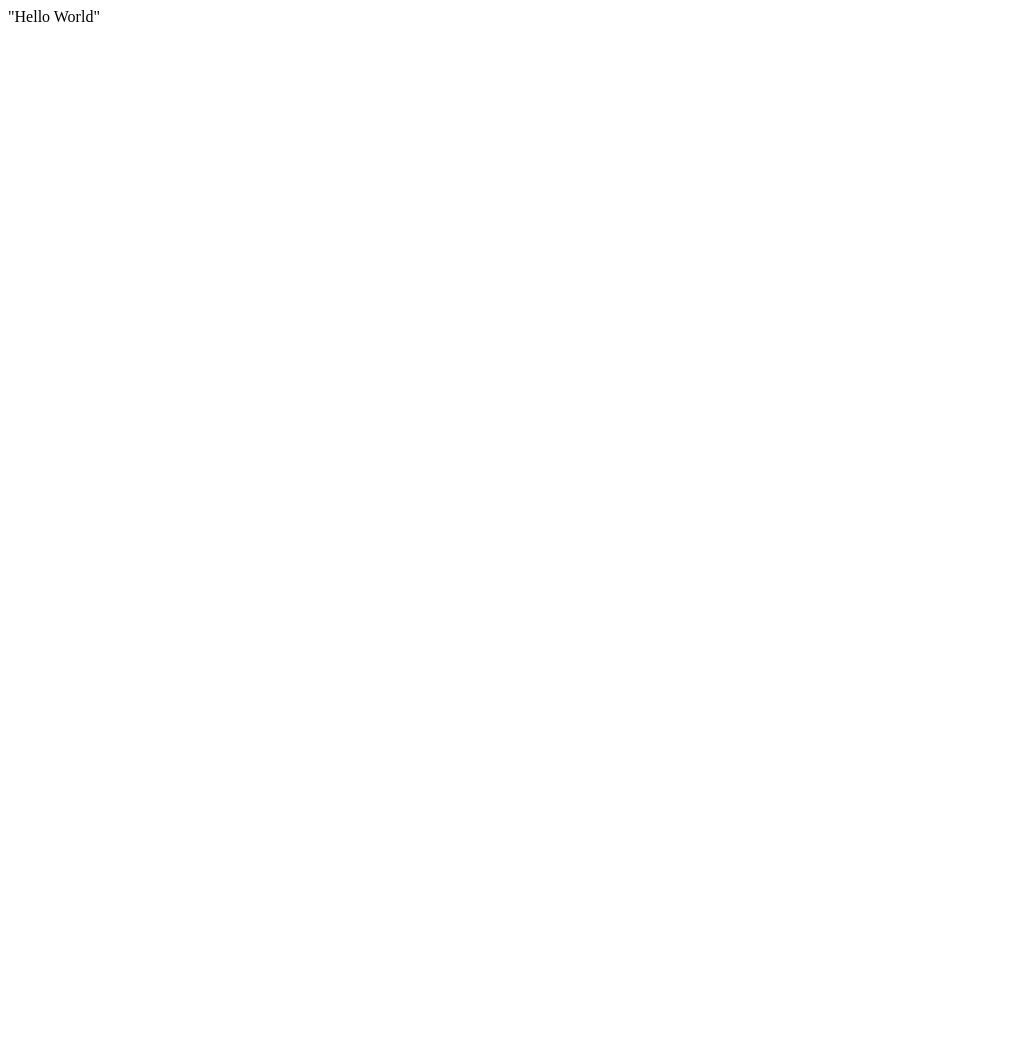
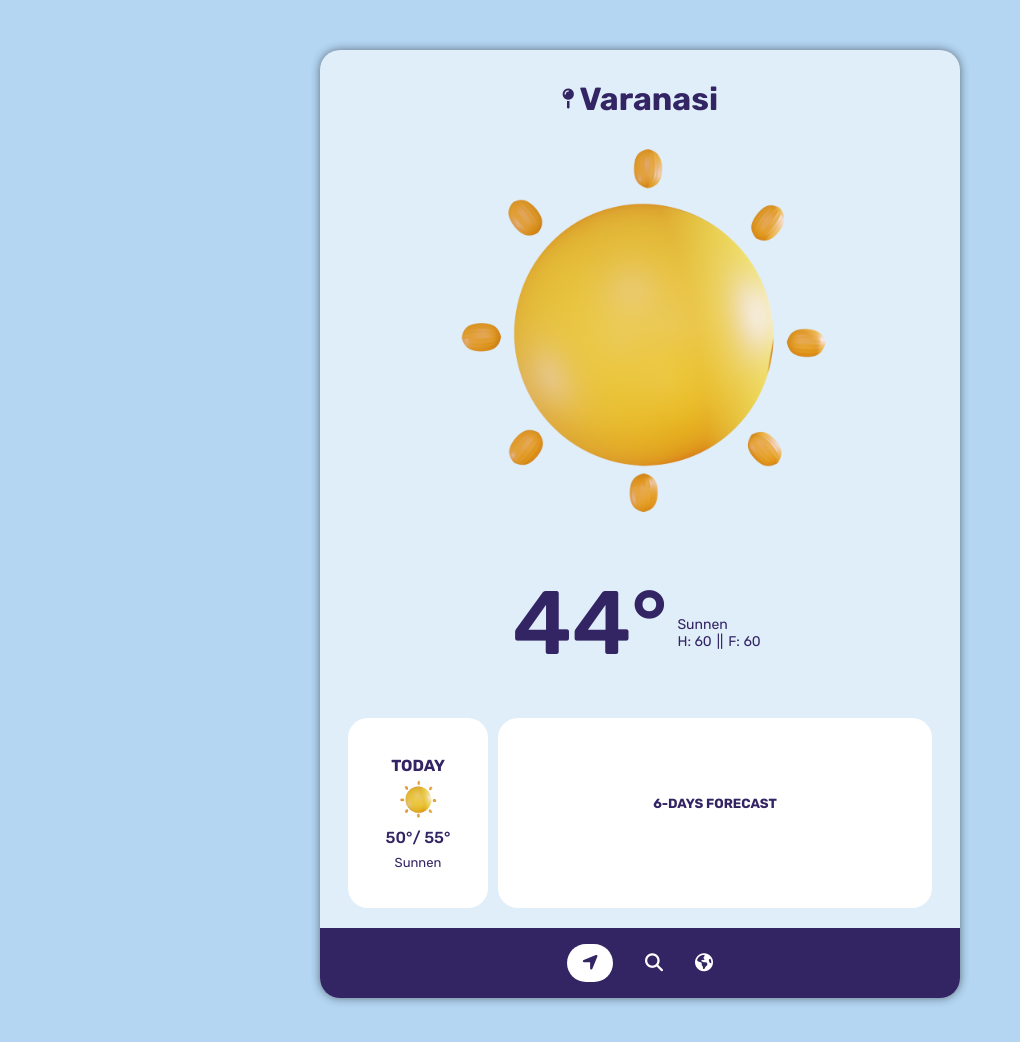
Before and after one commit to tusharb-25/tusharb-25.github.io, a plain HTML site: page index.html in a window 1280 px wide. Shown: the whole page, without its empty margins (0-1020 px from the left). Before the commit the page ends 800 px from the top, so only its background shows below. Drawn offline with Linux system fonts and the light colour scheme.

Commit message:
Update index.html

```diff
--- a/index.html
+++ b/index.html
@@ -1 +1,89 @@
-"Hello World"
+<!DOCTYPE html>
+<html lang="en">
+
+<head>
+    <meta charset="UTF-8" />
+    <meta name="viewport" content="width=device-width, initial-scale=1.0" />
+    <link rel="icon" type="png" href="img/icon.png" />
+    <link rel="stylesheet" href="https://cdnjs.cloudflare.com/ajax/libs/font-awesome/6.4.0/css/all.min.css" />
+    <link rel="stylesheet" href="css/style.css" />
+    <title>Weather App</title>
+</head>
+
+<body>
+    <div id="screen">
+
+
+        <div class="city-name">
+            <i class="fa-solid fa-map-pin"></i>
+            <h1 id="city-name">Varanasi</h1>
+        </div>
+
+
+        <div class="weather-icon-css">
+            <img class="weather-icon" src="img/sun.png" />
+        </div>
+
+
+
+        <div class="weather-description">
+            <div class="show-metric" id="metric">44°</div>
+            <div class="weather-details">
+                <div class="weather-main" id="weather-main">Sunnen</div>
+                <div class="h-f">
+                    <div class="show-humidity">
+                        H: <span id="humidity">60</span>
+                    </div>
+                    ||
+                    <div class="show-humidity">
+                        F: <span id="feels-like">60</span>
+                    </div>
+                </div>
+            </div>
+        </div>
+
+
+        <div class="forcasts-box">
+            <div class="today-forecast">
+                <h4>TODAY</h4>
+                <div class="weather-icon-today">
+                    <img class="weather-icons" src="img/sun.png" />
+                </div>
+                <div class="temp-today">
+                    <span id="temp-min-today">50°</span><span>/ </span><span id="temp-max-today">55°</span>
+                </div>
+                <div class="weather-main-today" id="weather-main">Sunnen</div>
+            </div>
+
+
+            <div class="future-forecast">
+                <h5>6-DAYS FORECAST</h5>
+                <div id="future-forecast-box"></div>
+            </div>
+
+
+        </div>
+
+
+
+        <nav>
+            <ul>
+                <li>
+                    <a class="active" href="index.html"><i class="fa-solid fa-location-arrow"></i></a>
+                </li>
+                <li>
+                    <a href="search.html"><i class="fa-solid fa-magnifying-glass"></i></a>
+                </li>
+                <li>
+                    <a href="world.html"><i class="fa-solid fa-earth-americas"></i></a>
+                </li>
+            </ul>
+        </nav>
+
+
+    </div>
+
+    <script src="js/script.js"></script>
+</body>
+
+</html>
```
